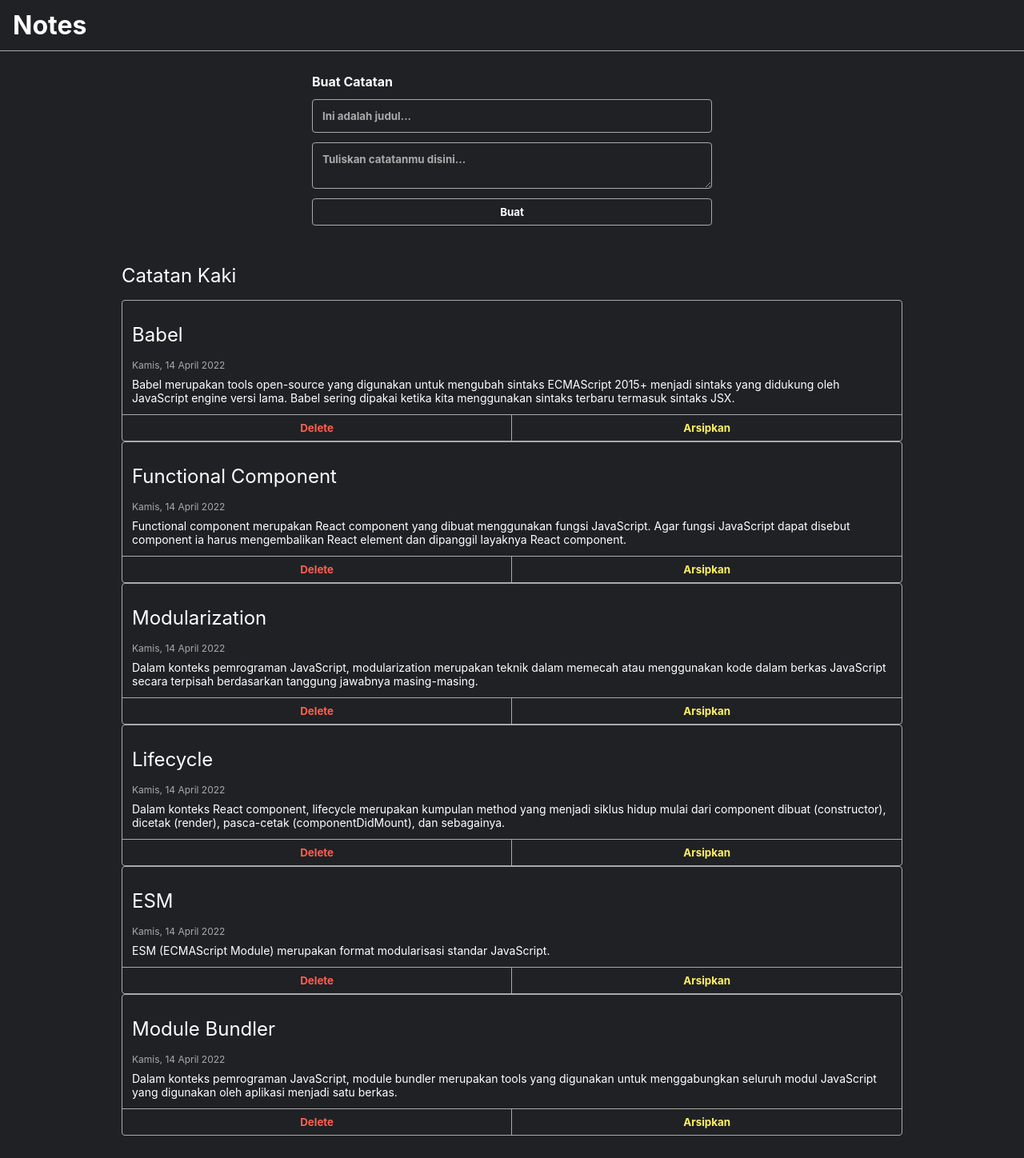
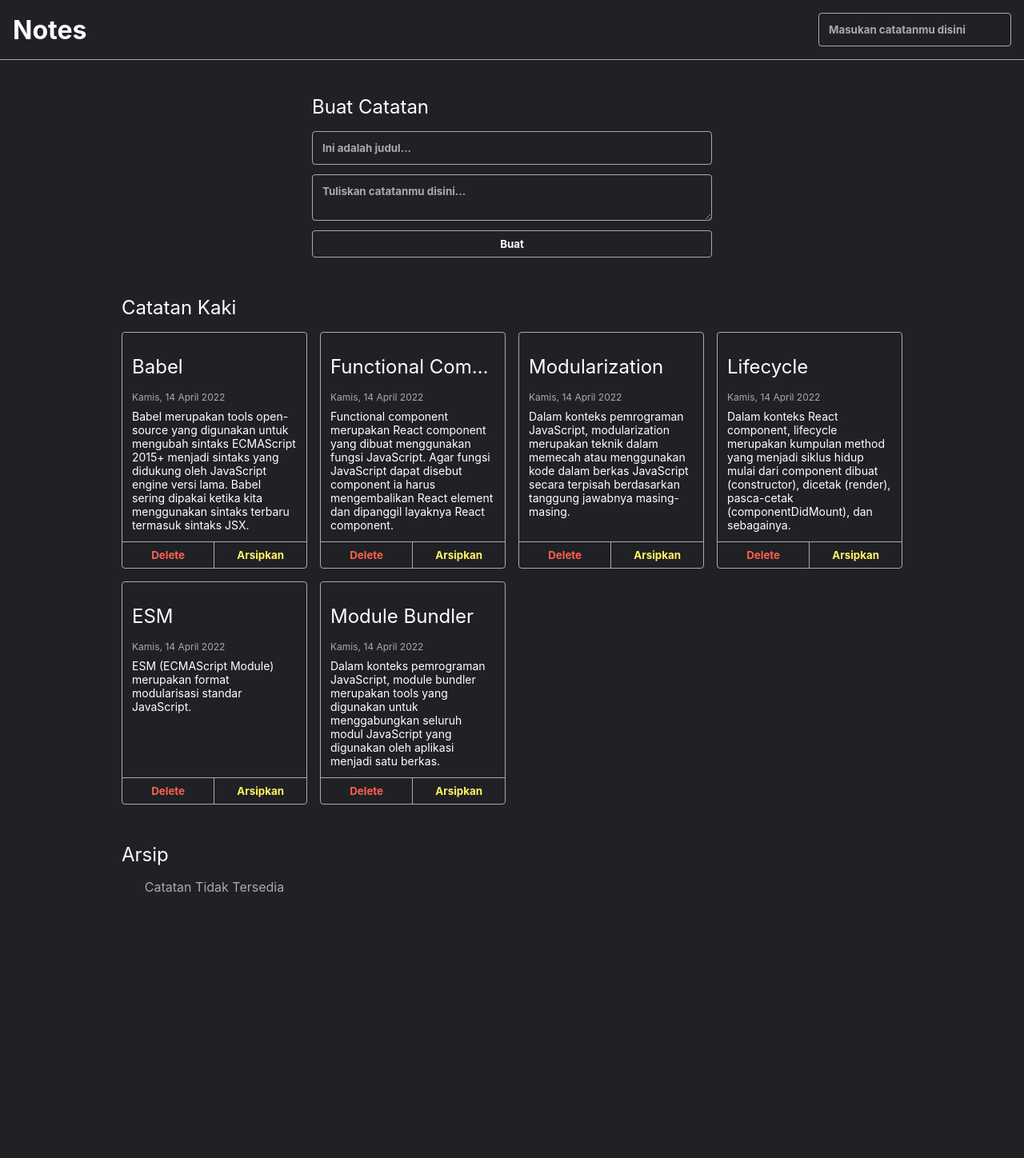
Before and after one commit to Lunanr/Notes, a React (Vite) app: page / in a window 1280 px wide. Shown: the whole page at 80% size. After the commit the page ends 1195 px from the top, so only its background shows below. Built offline with nearby package versions, Linux system fonts and the light colour scheme.

Commit message:
Update Code for unarchive handler

```diff
--- a/src/components/ArchiveButton.jsx
+++ b/src/components/ArchiveButton.jsx
@@ -1,7 +1,9 @@
 import React from "react";
 
-function ArchiveButton({id, archived}){
-    return <button className="note-item__archive-button" onClick={() => archived(id)}>Arsipkan</button>
+function ArchiveButton({id, archive, onArchive, onUnarchive}){
+    return <button className="note-item__archive-button" onClick={() => (archive ? onUnarchive(id) : onArchive(id))}>
+        {archive ? 'Pindahkan' : 'Arsipkan'}
+    </button>
 }
 
 export default ArchiveButton;
--- a/src/components/NoteApp.jsx
+++ b/src/components/NoteApp.jsx
@@ -1,5 +1,5 @@
 import React from "react";
-import NoteList from "./NoteList";
+import NotesList from "./NotesList";
 import NoteInput from "./NoteInput";
 import { getInitialData, showFormattedDate } from "../utils";
 
@@ -8,31 +8,85 @@ class NoteApp extends React.Component{
         super(props);
         this.state = {
             notes: getInitialData(),
+            archivedNotes: [],
         }
 
         this.onDeleteHandler = this.onDeleteHandler.bind(this);
+        this.onAddNoteHandler = this.onAddNoteHandler.bind(this);
+        this.onArchiveHandler = this.onArchiveHandler.bind(this);
+        this.onUnarchiveHandler = this.onUnarchiveHandler.bind(this);
     }
 
     onDeleteHandler(id){
         const notes = this.state.notes.filter(notes => notes.id !== id);
-        this.setState({notes});
+        const archivedNotes = this.state.archivedNotes.filter(note => note.id !== id);
+        this.setState({notes, archivedNotes});
     }
+
+    onAddNoteHandler({title, body}){
+        this.setState((prevState) => {
+            return{
+                notes: [
+                    ...prevState.notes,
+                    {
+                        id: +new Date(),
+                        title,
+                        body,
+                        createdAt: new Date().toISOString(),
+                        arhived: false
+                    }
+                ]
+            }
+        })
+    }
+
+    onArchiveHandler(id){
+        const notes = this.state.notes.map(note => {
+            if(note.id === id){
+                return{
+                    ...note, archived:true
+                };
+            }
+            return note;
+        });
+        const archivedNote = this.state.notes.find(note => note.id === id);
+        this.setState(prevState => ({
+            notes : notes.filter(note => note.id !== id),
+            archivedNotes: [...prevState.archivedNotes, archivedNote]
+        }));
+    }
+
+    onUnarchiveHandler(id){
+        const unarchivedNote = this.state.archivedNotes.find(note => note.id === id);
+        const archivedNotes = this.state.archivedNotes.filter(note => note.id !== id);
+        this.setState(prevState => ({
+            notes: [...prevState.notes, {...unarchivedNote, archived: false}],
+            archivedNotes
+        }))
+    }
+
 
     render(){
         const formattedNotes = this.state.notes.map((note) => ({
             ...note,
             createdAt: showFormattedDate(note.createdAt),
         }));
+        const formattedArchivedNotes = this.state.archivedNotes.map((note) => ({
+            ...note,
+            createdAt: showFormattedDate(note.createdAt),
+        }))
         return(
             <div className="note-app">
                 <div className="note-app__header">
                     <h1>Notes</h1>
+                    <input placeholder="Masukan catatanmu disini"/>
                 </div>
                 <div className="note-app__body">
-                    {/* <h2>Tambah Catatan</h2> */}
-                    <NoteInput/>
+                    <NoteInput addNote={this.onAddNoteHandler}/>
                     <h2>Catatan Kaki</h2>
-                    <NoteList notes={formattedNotes} onDelete={this.onDeleteHandler}/>
+                    <NotesList notes={formattedNotes} onDelete={this.onDeleteHandler} onArchive={this.onArchiveHandler}/>
+                    <h2>Arsip</h2>
+                    <NotesList notes={formattedArchivedNotes} onDelete={this.onDeleteHandler} onUnarchive={this.onUnarchiveHandler}/>
                 </div>
             </div>
         )
--- a/src/components/NoteInput.jsx
+++ b/src/components/NoteInput.jsx
@@ -11,6 +11,7 @@ class NoteInput extends React.Component{
 
         this.onTitleChangeEventHandler = this.onTitleChangeEventHandler.bind(this);
         this.onBodyChangeEventHandler = this.onBodyChangeEventHandler.bind(this);
+        this.onSubmitChangeEventHandler = this.onSubmitChangeEventHandler.bind(this);
     }
 
     onTitleChangeEventHandler(event){
@@ -29,16 +30,21 @@ class NoteInput extends React.Component{
         })
     }
 
+    onSubmitChangeEventHandler(event){
+        event.preventDefault();
+        this.props.addNote(this.state);
+    }
+
     render(){
         return(
-            <form className="note-input">
-                <div className="note-input__body">
-                    <p className="note-input__title">Buat Catatan</p>
-                    <input type="text" placeholder="Ini adalah judul..." />
-                    <textarea placeholder="Tuliskan catatanmu disini..."></textarea>
+            <div className="note-input">
+                <form className="note-input__body" onSubmit={this.onSubmitChangeEventHandler}>
+                    <h2 className="note-input__title">Buat Catatan</h2>
+                    <input type="text" placeholder="Ini adalah judul..." value={this.state.title} onChange={this.onTitleChangeEventHandler}/>
+                    <textarea placeholder="Tuliskan catatanmu disini..." value={this.state.body} onChange={this.onBodyChangeEventHandler}></textarea>
                     <button type="submit">Buat</button>
-                </div>
-            </form>
+                </form>
+            </div>
         )
     }
 }
--- a/src/components/NoteItem.jsx
+++ b/src/components/NoteItem.jsx
@@ -1,15 +1,15 @@
-import React from "react";
+import React, {useState} from "react";
 import NoteItemContent from "./NoteItemContent";
 import DeleteButton from "./DeleteButton";
 import ArchiveButton from "./ArchiveButton";
 
-function NoteItem({title, body, createdAt, id, onDelete, archived}){
+function NoteItem({title, body, createdAt, id, onDelete, onArchive}){
     return(
         <div className="note-item">
             <NoteItemContent title={title} body={body} createdAt={createdAt}/>
             <div className="note-item__action">
                 <DeleteButton id={id} onDelete={onDelete}/>
-                <ArchiveButton id={id} archived={archived}/>
+                <ArchiveButton id={id} onArchive={onArchive}/>
             </div>
         </div>
     )
--- a/src/components/NoteList.jsx
+++ /dev/null
@@ -1,21 +0,0 @@
-import React from "react";
-import NoteItem from "./NoteItem";
-
-function NoteList ({notes, onDelete}){
-    return(
-        <div className="note-list">
-            {notes.length > 0 ? (
-                notes.map((note) => (
-                    <NoteItem
-                    key={note.id}
-                    id={note.id}
-                    onDelete={onDelete}
-                    {...note}/>
-                ))) : (
-                    <p className="note-list__empty-message">Catatan Tidak Tersedia</p>
-                )}
-        </div>
-    )
-}
-
-export default NoteList;
--- /dev/null
+++ b/src/components/NotesList.jsx
@@ -0,0 +1,27 @@
+import React from "react";
+import NoteItem from "./NoteItem";
+
+function NotesList ({notes, onDelete, onArchive, onUnarchive}){
+    return(
+        <div className="notes-list">
+            {notes.length > 0 ? (
+                notes.map((note) => (
+                    <NoteItem
+                    key={note.id}
+                    id={note.id}
+                    title={note.title}
+                    body={note.body}
+                    createdAt={note.createdAt}
+                    archived={note.archived}
+                    onDelete={onDelete}
+                    onArchive={onArchive}
+                    onUnarchive={onUnarchive}
+                    {...note}/>
+                ))) : (
+                    <p className="notes-list__empty-message">Catatan Tidak Tersedia</p>
+                )}
+        </div>
+    )
+}
+
+export default NotesList;
```
